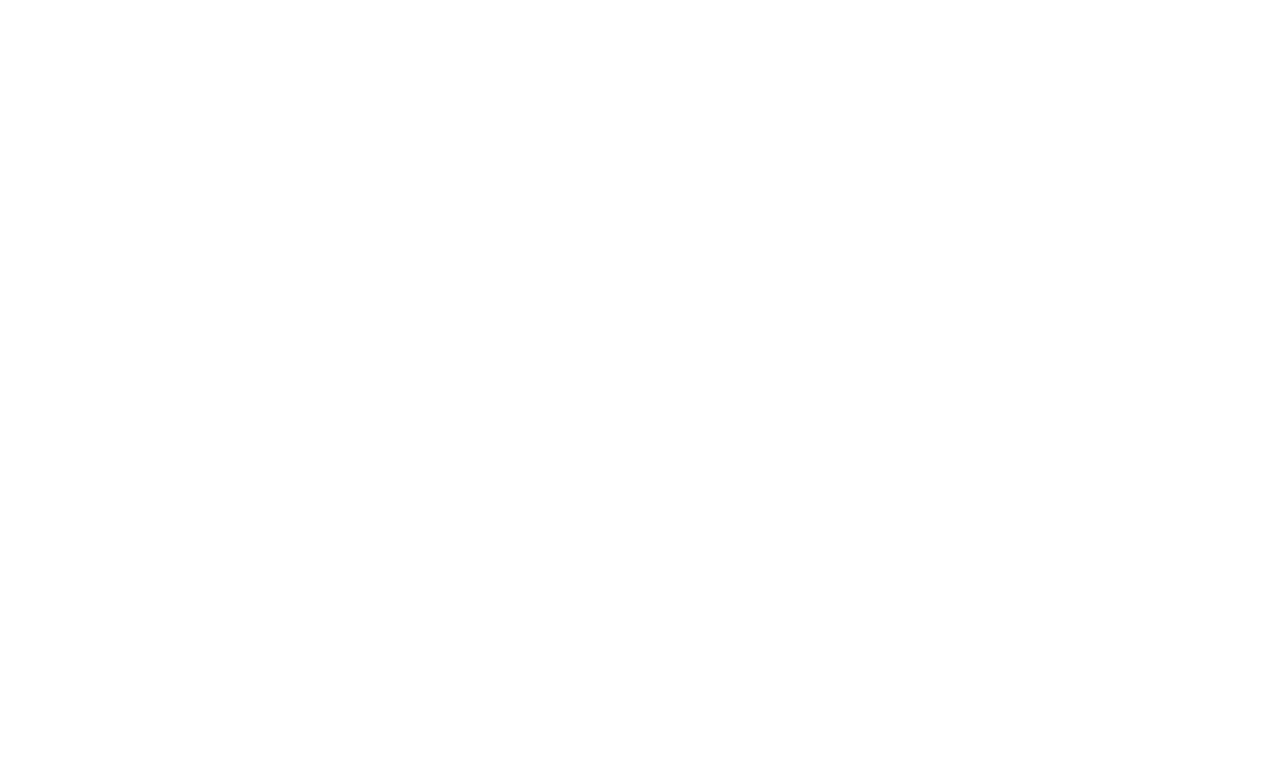
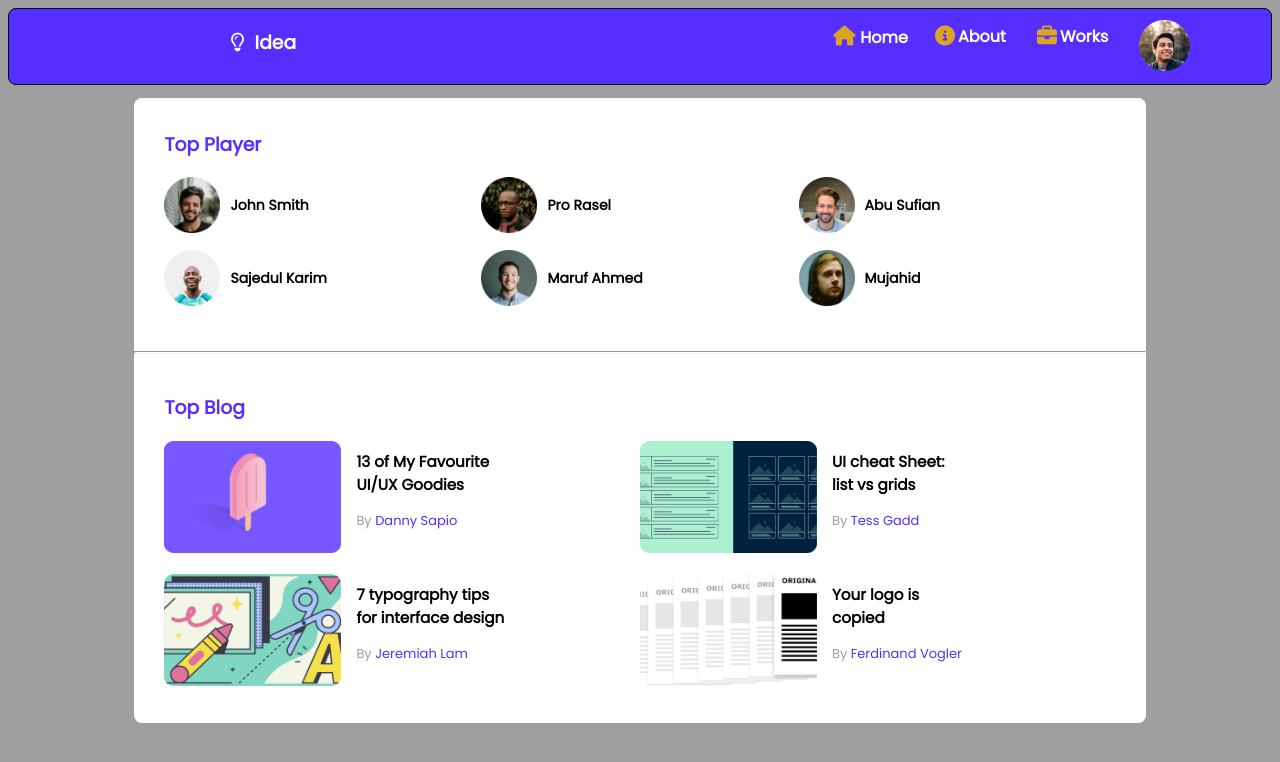
Before and after one commit to Pritom07/Responsive_Leader_board, a plain HTML site: page index.html in a window 1280 px wide. Drawn offline with Linux system fonts and the light colour scheme.

Commit message:
2ndcommit-upto-topblog

```diff
--- a/index.html
+++ b/index.html
@@ -5,11 +5,129 @@
     <meta charset="UTF-8">
     <meta name="viewport" content="width=device-width, initial-scale=1.0">
     <link rel="stylesheet" href="style.css">
+    <link href='https://fonts.googleapis.com/css?family=Poppins' rel='stylesheet'>
+    <script src="https://kit.fontawesome.com/a34ae17452.js" crossorigin="anonymous"></script>
     <title>Document</title>
 </head>
 
 <body>
+    <header>
+        <nav>
+            <span>
+                <h3 class="idea"><i class="fa-regular fa-lightbulb"></i>&nbsp; Idea</h3>
+            </span>
 
+            <span>
+                <ul class="menu">
+                    <li><i class="fa-solid fa-house"></i><a href="" class="list"><strong>Home</strong>
+                        </a></li>
+
+                    <li><i class="fa-solid fa-circle-info"></i><a href="" class="list-1"><strong>About</strong></a>
+                    </li>
+
+                    <li><i class="fa-solid fa-briefcase"></i><a href="" class="list-1"><strong> &nbsp;
+                                Works</strong></a>
+                    </li>
+
+                    <li><img src="images/icons/profile.png" alt="profile-pic"></li>
+                </ul>
+            </span>
+        </nav>
+    </header>
+    <main>
+
+        <section class="container">
+            <!------ Top Players Section ------>
+
+            <div class="top-players">
+                <h3 class="heading">Top Player</h3>
+                <div class="players">
+                    <div class="player">
+                        <div class="player-img"><img src="images/players/player-1.png" alt="John smith"></div>
+                        <div class="name">
+                            <h3>John Smith<h3>
+                        </div>
+                    </div>
+                    <div class="player">
+                        <div class="player-img"><img src="images/players/player-2.png" alt="Pro Rasel"></div>
+                        <div class="name">
+                            <h3>Pro Rasel<h3>
+                        </div>
+                    </div>
+                    <div class="player">
+                        <div class="player-img"><img src="images/players/player-3.png" alt="Abu Sufian"></div>
+                        <div class="name">
+                            <h3>Abu Sufian<h3>
+                        </div>
+                    </div>
+                    <div class="player">
+                        <div class="player-img"><img src="images/players/player-4.png" alt="Sajedul Karim"></div>
+                        <div class="name">
+                            <h3>Sajedul Karim<h3>
+                        </div>
+                    </div>
+                    <div class="player">
+                        <div class="player-img"><img src="images/players/player-5.png" alt="Maruf Ahmed"></div>
+                        <div class="name">
+                            <h3>Maruf Ahmed<h3>
+                        </div>
+                    </div>
+                    <div class="player">
+                        <div class="player-img"><img src="images/players/player-6.png" alt="Mujahid"></div>
+                        <div class="name">
+                            <h3>Mujahid<h3>
+                        </div>
+                    </div>
+                </div>
+            </div>
+            <div>
+                <hr class="horizontal">
+            </div>
+
+            <!------ Top blogs Section ------>
+
+            <div class="top-blogs">
+                <h3 class="blogheading">Top Blog</h3>
+                <div class="blogs">
+                    <div class="blog">
+                        <div class="thumbnail"><img src="images/blogs/blog-1.png" alt=""></div>
+                        <div class="description">
+                            <h3>13 of My Favourite <br> UI/UX Goodies</h3>
+                            <div class="author">By <span><a href="http://">Danny Sapio</a></span></div>
+                        </div>
+                    </div>
+
+                    <div class="blog">
+                        <div class="thumbnail"><img src="images/blogs/blog-2.png" alt=""></div>
+                        <div class="description">
+                            <h3>UI cheat Sheet: <br> list vs grids</h3>
+                            <div class="author">By <span><a href="http://">Tess Gadd</a></span></div>
+                        </div>
+
+                    </div>
+
+                    <div class="blog">
+                        <div class="thumbnail"><img src="images/blogs/blog-3.png" alt=""></div>
+                        <div class="description">
+                            <h3>7 typography tips <br> for interface design</h3>
+                            <div class="author">By <span><a href="http://">Jeremiah Lam</a></span></div>
+                        </div>
+
+                    </div>
+
+                    <div class="blog">
+                        <div class="thumbnail"><img src="images/blogs/blog-4.png" alt=""></div>
+                        <div class="description">
+                            <h3>Your logo is <br> copied</h3>
+                            <div class="author">By <span><a href="http://">Ferdinand Vogler</a></span></div>
+                        </div>
+                    </div>
+                </div>
+
+            </div>
+        </section>
+
+    </main>
 </body>
 
 </html>
--- a/style.css
+++ b/style.css
@@ -0,0 +1,158 @@
+/* ------Common Styles or Utilities ------*/
+
+body {
+    font-family: 'Poppins';
+    background-color: #9f9f9f;
+}
+
+.container {
+    border-radius: 8px;
+    width: 80%;
+    background-color: #FFFFFF;
+    display: flex;
+    flex-direction: column;
+    justify-content: center;
+    position: relative;
+    left: 10%;
+
+}
+
+nav {
+    height: 75px;
+    display: flex;
+    justify-content: space-around;
+    background-color: #562EFF;
+    border: 1px solid black;
+    border-radius: 8px;
+    margin-bottom: 1%;
+}
+
+.idea {
+    color: #FFFFFF;
+}
+
+.menu {
+    display: flex;
+
+}
+
+.menu li {
+    margin-left: 20%;
+    list-style: none;
+}
+
+.menu li a {
+    text-decoration: none;
+    color: #FFFFFF;
+}
+
+.fa-house,
+.fa-circle-info,
+.fa-briefcase {
+    color: goldenrod;
+    font-size: 20px;
+}
+
+.menu li img {
+    width: 51px;
+    height: 51px;
+    position: relative;
+    bottom: 5px;
+}
+
+.list {
+    position: relative;
+    left: 27px;
+    bottom: 25px;
+
+}
+
+.list-1 {
+    position: relative;
+    bottom: 26px;
+    left: 23px;
+}
+
+
+/* --------Top Players Style-------- */
+
+.top-players {
+    padding: 30px;
+}
+
+.heading {
+    color: #562EFF;
+    margin-top: 2px;
+}
+
+.players {
+    display: grid;
+    grid-template-columns: repeat(3, 1fr);
+    row-gap: 10px;
+}
+
+.player {
+    display: flex;
+    align-items: center;
+}
+
+.player-img>img {
+    width: 56px;
+    height: 56px;
+}
+
+.name {
+    position: relative;
+    bottom: 5%;
+    margin-left: 10px;
+    font-size: 12px;
+}
+
+.horizontal {
+    color: #D1D1D1;
+    height: 1px;
+
+}
+
+/* --------Top Blogs style-------- */
+
+.top-blogs {
+    padding: 30px;
+}
+
+.blogheading {
+    color: #562EFF;
+    margin-top: 1px;
+}
+
+.blogs {
+    display: grid;
+    grid-template-columns: repeat(2, 1fr);
+    row-gap: 14px;
+}
+
+.blog {
+    display: flex;
+    align-items: center;
+}
+
+.thumbnail>img {
+    width: 177px;
+    height: 112px;
+}
+
+.description {
+    margin-left: 15px;
+    font-size: 13px;
+    position: relative;
+    bottom: 15%;
+}
+
+.author {
+    color: #9F9F9F;
+}
+
+.author span a {
+    text-decoration: none;
+    color: #562EFF;
+}
```
